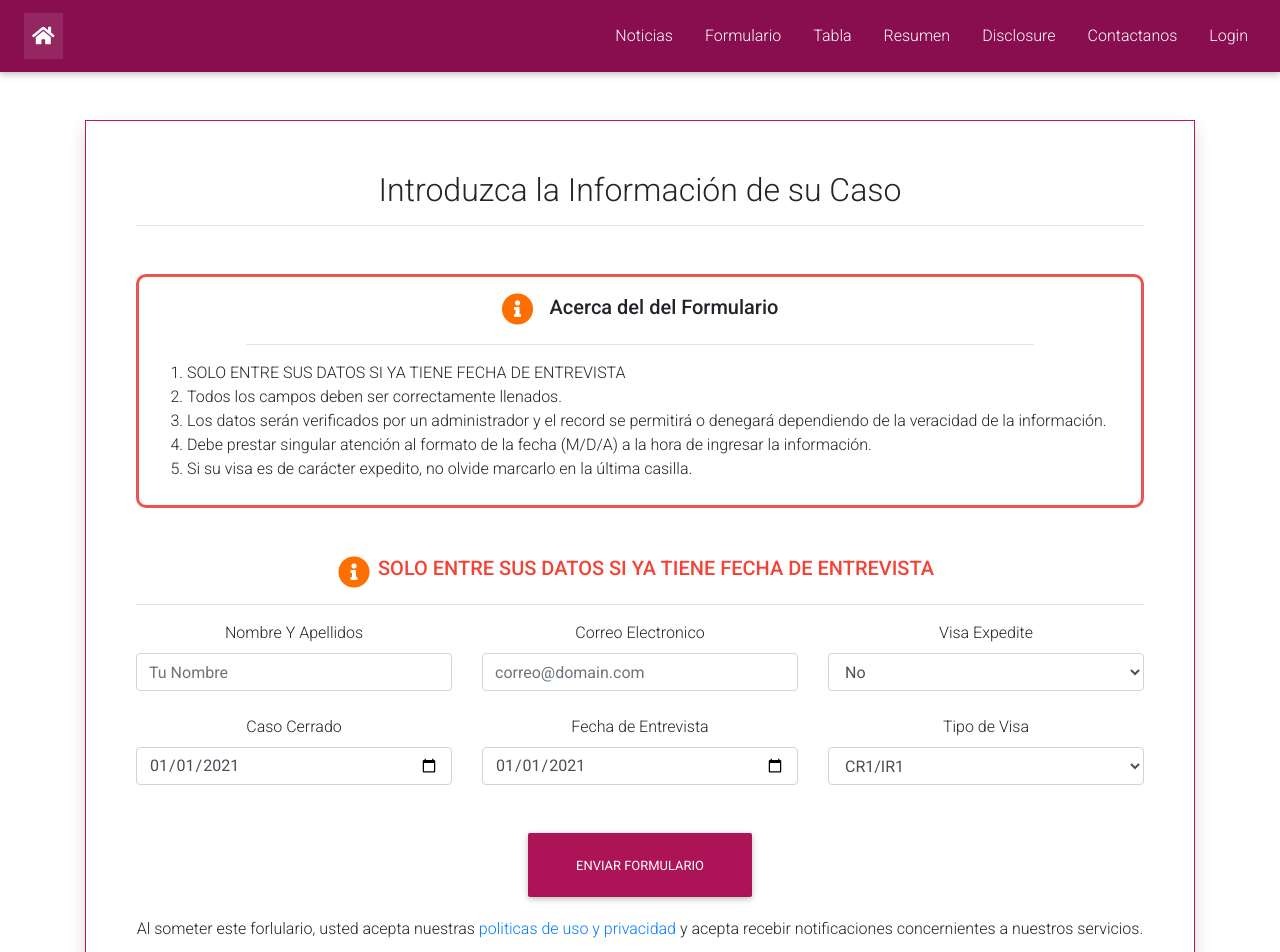
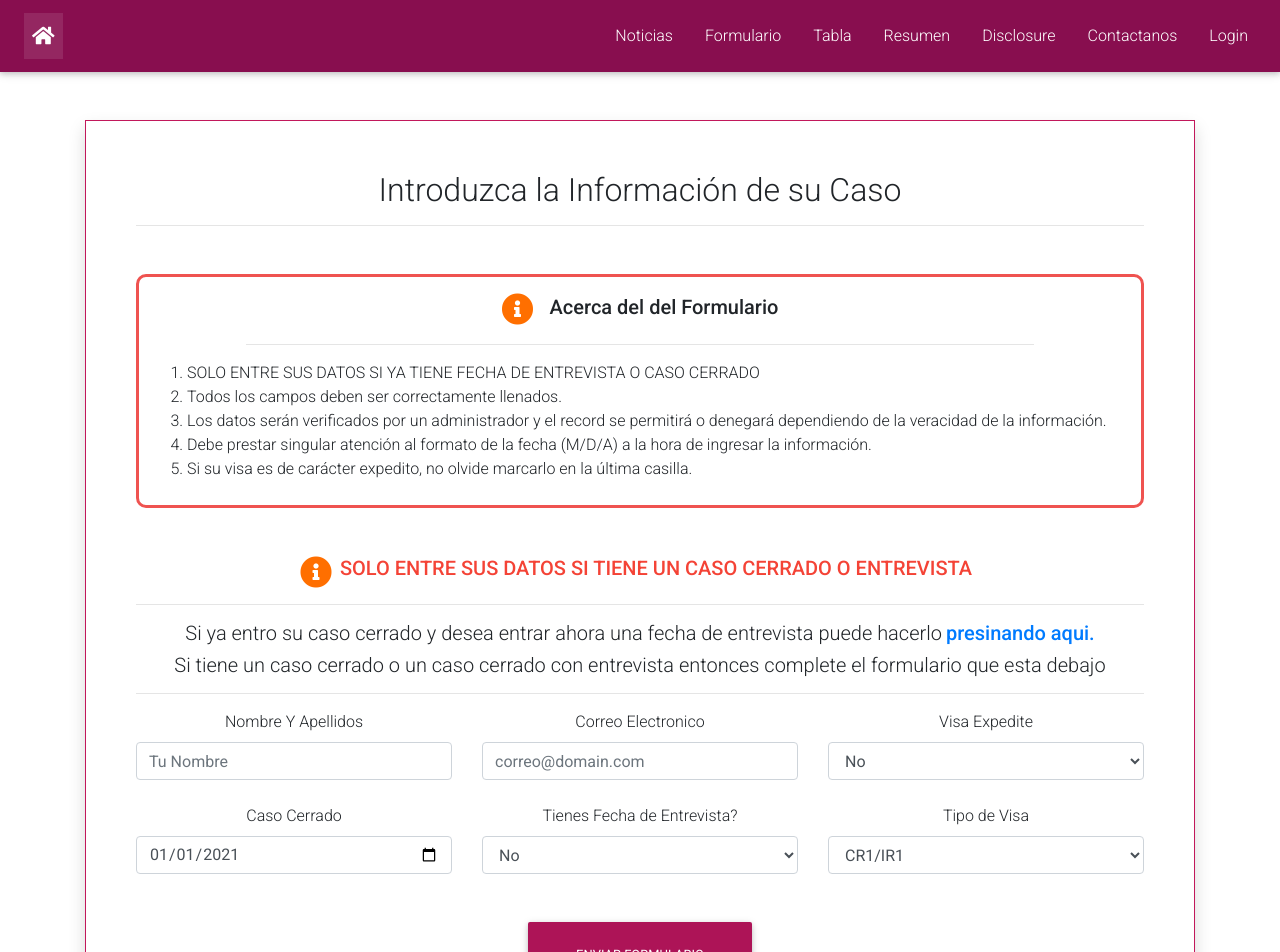
Before and after one commit to reaxster/citascuba, a React (Create React App) app: page /form in a window 1280 px wide. Shown: the top 952 px of the page. Built offline with nearby package versions, Linux system fonts and the light colour scheme.

Commit message:
Added a second modal to separately enter an iterview date

```diff
--- a/src/components/form/DataForm.js
+++ b/src/components/form/DataForm.js
@@ -1,9 +1,10 @@
 import React, { useState, useRef, useEffect } from "react";
-import { MDBRow, MDBCol, MDBInput, MDBBtn, MDBIcon } from "mdbreact";
+import { MDBRow, MDBCol, MDBInput, MDBBtn, MDBIcon, MDBLink } from "mdbreact";
 import axios from "axios";
 import Note from "../Note";
 import useFormHook from "../../hooks/useFormHook";
 import useToggle from "../../hooks/useToggle";
+import DataFormInterview from "./DataFormInterview";
 
 //TODO: CAPTCHA VERIFICATION
 import Captcha from "../Captcha";
@@ -26,11 +27,14 @@ export default (props) => {
   const [submitting, setSubmitting] = useState(false);
   const [rerender, setRerender] = useState(false);
   const [captcha, setCaptcha] = useState("");
+  const [hasInterview, updateHasInterview] = useToggle(false);
 
   const [showModal, toggleShowModal] = useToggle(false);
   const [redirect, toggleRedirect] = useToggle(false);
 
   const [canSubmit, setCanSubmit] = useState(false);
+
+  const [showUpdateInterview, toggleShowUpdateInterview] = useToggle(false);
 
   //TODO: Complete the Chekking for all Fields and Submit
 
@@ -43,8 +47,9 @@ export default (props) => {
           email: email,
           visa: visa,
           cc: cc,
-          ent: ent,
+          ent: hasInterview ? ent : "N/A",
           exp: exp,
+          hasInterview: hasInterview,
           captcha: captcha,
         }
       );
@@ -65,7 +70,6 @@ export default (props) => {
     postData();
     resetEmail();
     resetName();
-    resetExp();
     setRerender(true);
     setCaptcha("");
   }
@@ -73,7 +77,7 @@ export default (props) => {
   const notesData = {
     title: "Acerca del del Formulario",
     list: [
-      "SOLO ENTRE SUS DATOS SI YA TIENE FECHA DE ENTREVISTA",
+      "SOLO ENTRE SUS DATOS SI YA TIENE FECHA DE ENTREVISTA O CASO CERRADO",
       "Todos los campos deben ser correctamente llenados.",
       "Los datos serán verificados por un administrador y el record se permitirá o denegará dependiendo de la veracidad de la información.",
       "Debe prestar singular atención al formato de la fecha (M/D/A) a la hora de ingresar la información.",
@@ -116,18 +120,44 @@ export default (props) => {
         handleClose={toggleShowModal}
       />
 
+      <DataFormInterview
+        title="Actualizar Fecha de Entrevista"
+        message="Si previamente ha creado un record con nosotros entonces llene el formulario de abajo. De lo contrario, haga click en cancelar y llene el formulario anterior completo"
+        show={showUpdateInterview}
+        toggleRedirect={toggleRedirect}
+        handleClose={toggleShowUpdateInterview}
+      />
+
       <h2>Introduzca la Información de su Caso</h2>
       <hr className="mb-5" />
       <div className="mb-5">
         <Note data={notesData} />
       </div>
-      <form className="needs-validation" noValidate>
+      <form className="needs-validation" noValidate action="#">
         <div className="d-flex justify-content-center align-items-center">
           <MDBIcon icon="info-circle" size="2x" style={{ color: "#FF6F00" }} />
           <h5 className="red-text mx-2">
             <strong>
-              SOLO ENTRE SUS DATOS SI YA TIENE FECHA DE ENTREVISTA
+              SOLO ENTRE SUS DATOS SI TIENE UN CASO CERRADO O ENTREVISTA
             </strong>
+          </h5>
+        </div>
+        <hr />
+        <div>
+          <h5 className="d-flex justify-content-center">
+            Si ya entro su caso cerrado y desea entrar ahora una fecha de
+            entrevista puede hacerlo{" "}
+            <MDBLink
+              onClick={toggleShowUpdateInterview}
+              className="p-0 m-0 ml-1"
+            >
+              <strong>presinando aqui.</strong>
+            </MDBLink>
+          </h5>
+          <h5>
+            {" "}
+            Si tiene un caso cerrado o un caso cerrado con entrevista entonces
+            complete el formulario que esta debajo
           </h5>
         </div>
         <hr />
@@ -169,6 +199,18 @@ export default (props) => {
             type="date"
           />
 
+          {!hasInterview && (
+            <DataFormInput
+              value={hasInterview}
+              onChange={updateHasInterview}
+              id="form-exp"
+              label="Tienes Fecha de Entrevista?"
+              type="select"
+              options={expOptions}
+            />
+          )}
+
+          {hasInterview && (
             <DataFormInput
               value={ent}
               onChange={updateEnt}
@@ -177,6 +219,7 @@ export default (props) => {
               placeholder={ent}
               type="date"
             />
+          )}
 
           <DataFormInput
             value={visa}
--- a/src/components/form/DataFormInput.js
+++ b/src/components/form/DataFormInput.js
@@ -25,7 +25,7 @@ function DataFormInput(props) {
   }
 
   return (
-    <MDBCol lg="4" className="mb-4">
+    <MDBCol size={props.size == undefined ? "4" : props.size} className="mb-4">
       <label htmlFor={props.id}>{props.label}</label>
       <input
         className="form-control"
--- /dev/null
+++ b/src/components/form/DataFormInterview.js
@@ -0,0 +1,111 @@
+import {
+  MDBBtn,
+  MDBModal,
+  MDBModalBody,
+  MDBModalFooter,
+  MDBModalHeader,
+} from "mdbreact";
+import React from "react";
+import DataFormInput from "./DataFormInput";
+import useFormHook from "../../hooks/useFormHook";
+import axios from "axios";
+
+const DataFormInterview = (props) => {
+  //Handle Close and Reload Page Consitionally
+  const [ent, updateEnt, resetEnt] = useFormHook("");
+  const [record, updateRecord, resetRecord] = useFormHook("");
+
+  const patchData = async () => {
+    try {
+      const res = await axios.patch(
+        process.env.REACT_APP_BACKEND_URL +
+          "/cases/updateinterviewdate/" +
+          record,
+        { record, ent }
+      );
+      alert(
+        "FELICIDADES!!! Hemos podido actualizar su fecha de entrevista en nuestro sistema"
+      );
+    } catch (err) {
+      alert(
+        "UN ERROR HA OCCURRIDO CUANDO INTENTABAMOS ACTUALIZAR SU INFORMACION. TAL VEZ SU INFORMACION YA EXISTE. SI EL ERROR PERESISTE PORFAVOR CONTACTE AL ADMINSITRADOR DE LA PAGINA"
+      );
+    }
+  };
+
+  const handleClose = () => {
+    props.handleClose();
+
+    resetEnt("");
+    resetRecord("");
+
+    setTimeout(() => {
+      if (props.is_reload === true || props.onCancelReload === true)
+        window.location.reload(false);
+    }, 200);
+  };
+
+  const handleConfirm = () => {
+    patchData();
+    handleClose();
+    setTimeout(() => {
+      if (props.is_reload === true || props.onConfirmReload === true)
+        window.location.reload(false);
+    }, 200);
+  };
+
+  return (
+    <MDBModal isOpen={props.show} centered>
+      <MDBModalHeader toggle={handleClose}>
+        {props.icon == !undefined ? (
+          <i className={"mr-2 text-warning mr-2 " + props.icon} />
+        ) : (
+          <i className="fas fa-exclamation-circle mr-2 text-warning" />
+        )}
+        {props.title == undefined ? "Notification" : props.title}
+      </MDBModalHeader>
+      <MDBModalBody>
+        <div>{props.message} </div>
+        <hr />
+
+        <DataFormInput
+          size="12"
+          value={record}
+          onChange={updateRecord}
+          id="form-record"
+          label="Numero de Record"
+          type="input"
+          placeholder="Numero De Record"
+        />
+        <DataFormInput
+          size="12"
+          value={ent}
+          onChange={updateEnt}
+          id="form-ent"
+          label="Fecha de Entrevista"
+          type="date"
+        />
+      </MDBModalBody>
+
+      <MDBModalFooter className="d-flex justify-content-center">
+        <MDBBtn
+          color="pink darken-4"
+          onClick={handleConfirm}
+          disabled={props.submit}
+        >
+          Actualizar
+        </MDBBtn>
+
+        <MDBBtn
+          color="pink darken-4"
+          onClick={handleClose}
+          disabled={props.submit}
+        >
+          Volver
+        </MDBBtn>
+      </MDBModalFooter>
+    </MDBModal>
+  );
+};
+
+export default DataFormInterview;
```
Also changed, not shown: 2 other files (tests, documents, lock files or other folders). Lines whose indentation alone changed are shown as unchanged.
